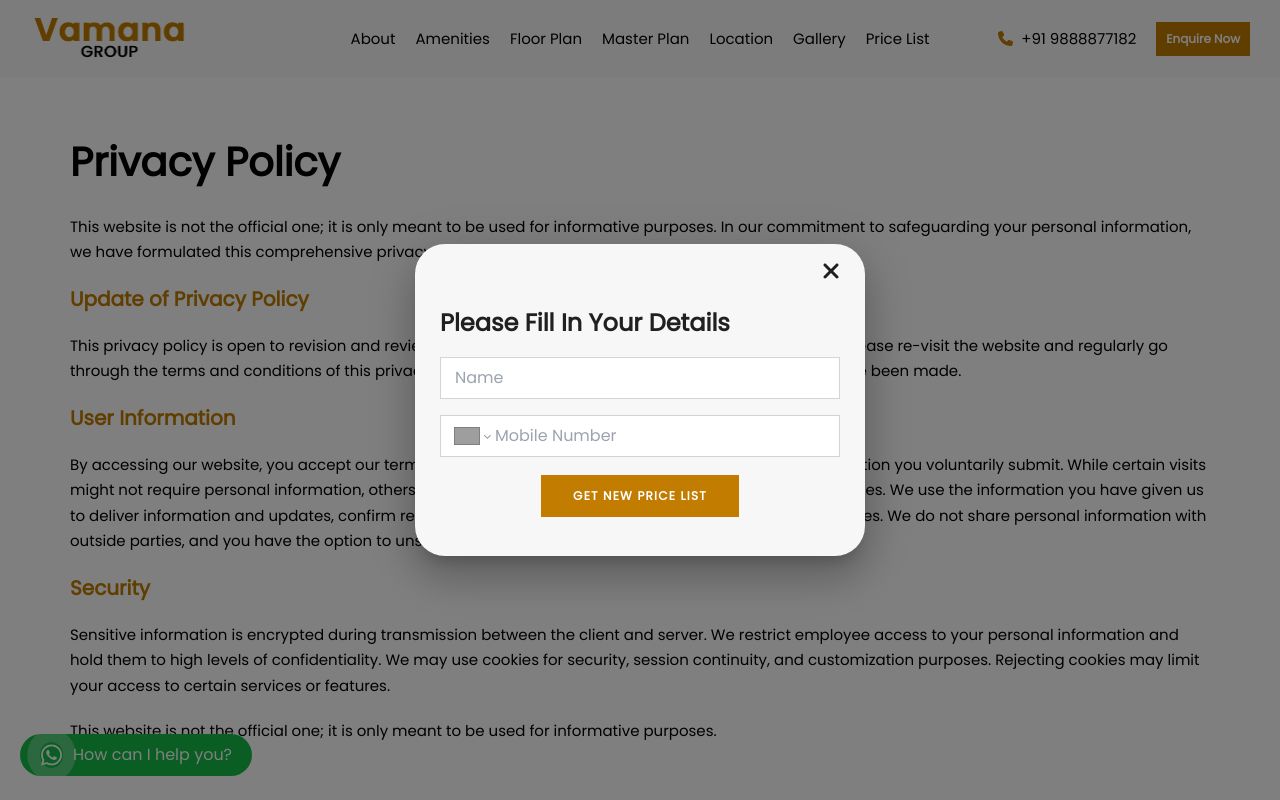
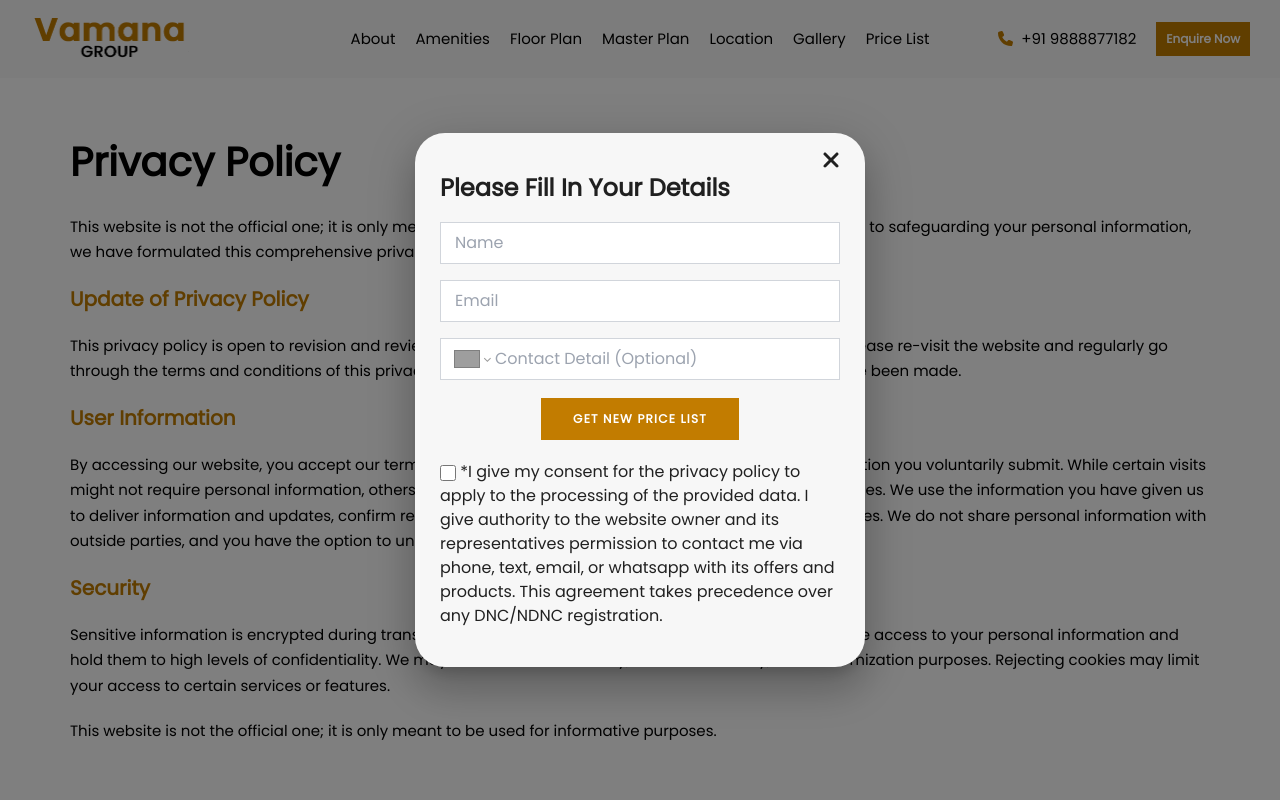
Before and after one commit to soniiosandweb/vamana, a React (Create React App) app: page /vamana/privacy-policy in a window 1280 px wide. Both pictures are taken after a click on the button "Enquire Now". Shown: the top 800 px of the page. Built offline with nearby package versions, Linux system fonts and the light colour scheme; grey boxes are pictures that could not be loaded.

Commit message:
feedback changes

```diff
--- a/src/components/Layouts/EnquireForm/EnquireForm.jsx
+++ b/src/components/Layouts/EnquireForm/EnquireForm.jsx
@@ -8,6 +8,9 @@ import { CircularProgress } from '@mui/material';
 const EnquireForm = ({title, setOpen}) => {
 
     const [name, setName] = useState("");
+    const [email, setEmail] = useState("");
+    const [termsValue, setTermsValue] = useState(false);
+    const [termsCheck, setTermsCheck] = useState(false);
     const [mobileNumber, setMobileNumber] = useState();
     const [phoneError, setPhoneError] = useState("");
     const [formSuccess, setFormSuccess] = useState("");
@@ -17,6 +20,7 @@ const EnquireForm = ({title, setOpen}) => {
     const handleSubmit = (event) => {
         if (event) event.preventDefault();
 
+        if(mobileNumber){
             if (isValidPhoneNumber(mobileNumber) === false || isPossiblePhoneNumber(mobileNumber) === false) {
                 setPhoneError("Please Enter Valid Mobile Number.");
 
@@ -25,6 +29,7 @@ const EnquireForm = ({title, setOpen}) => {
                 }, 5000);
 
                 return false;
+            }
         }
 
         setLoading(true);
@@ -35,6 +40,7 @@ const EnquireForm = ({title, setOpen}) => {
             data: JSON.stringify({
                     name: name,
                     mobileNumber: mobileNumber,
+                    email: email,
                 }),
             headers: { "Content-Type": "application/x-www-form-urlencoded" },
         })
@@ -49,7 +55,7 @@ const EnquireForm = ({title, setOpen}) => {
                     if(setOpen){
                         setOpen(false);
                     }
-                }, 5000);
+                }, 10000);
 
             } else {
                 setLoading(false);
@@ -57,7 +63,7 @@ const EnquireForm = ({title, setOpen}) => {
                 resetForm();
                 setTimeout(() => {
                     setFormError('');
-                }, 5000);
+                }, 10000);
             }
         })
         .catch(function (response) {
@@ -73,14 +79,32 @@ const EnquireForm = ({title, setOpen}) => {
 
     }
 
+    const CheckboxChange = (e) => {
+
+        setTermsValue(!termsValue);
+        setTermsCheck(!termsValue);
+
+    }
+
     const resetForm = () =>{
         setName("")
         setMobileNumber('');
+        setEmail('');
+        setTermsValue(false);
+        setTermsCheck(false);
     }
 
     return(
         <form className="enquire-form py-6"  onSubmit={handleSubmit}>
             <div className="form-section text-left">
+                {formError && (
+                    <p className="text-red-400 py-2.5 text-md">{formError}</p>
+                )}
+
+                {formSuccess && (
+                    <p className="text-green-700 py-2.5 text-md">{formSuccess}</p>
+                )}
+
                 <p className="text-2xl font-extrabold capitalize mb-2.5">{title}</p>
                 <div className="py-2">
                     <input
@@ -95,13 +119,24 @@ const EnquireForm = ({title, setOpen}) => {
                     />
                 </div>
                 <div className="py-2">
+                    <input
+                        type="email"
+                        id="email"
+                        name="email"
+                        placeholder="Email"
+                        className="text-md form-input border border-gray-300 w-full px-3.5 py-2 bg-white"
+                        required
+                        value={email}
+                        onChange={(e) => setEmail(e.target.value)}
+                    />
+                </div>
+                <div className="py-2">
                     <PhoneInput
                         type="tel"
                         id="mobile-number"
                         name="mobile-number"
-                        placeholder="Mobile Number"
+                        placeholder="Contact Detail (Optional)"
                         className="text-md form-input border border-gray-300 w-full px-3.5 py-2 bg-white"
-                        required
                         country="IN"
                         defaultCountry="IN"
                         value={mobileNumber}
@@ -128,13 +163,7 @@ const EnquireForm = ({title, setOpen}) => {
                         />
                     )}
                 </div>
-                {formError && (
-                    <p className="text-red-400 py-2.5 text-md">{formError}</p>
-                )}
-
-                {formSuccess && (
-                    <p className="text-green-700 py-2.5 text-md">{formSuccess}</p>
-                )}
+                <p className='mt-5'><input type='checkbox' required className='align-middle size-4' name="termsCheck" checked={termsCheck} value={termsValue} onChange={(e) => CheckboxChange(e)}/> *I give my consent for the privacy policy to apply to the processing of the provided data. I give authority to the website owner and its representatives permission to contact me via phone, text, email, or whatsapp with its offers and products. This agreement takes precedence over any DNC/NDNC registration.</p>
             </div>
         </form>
     )
--- a/src/components/Layouts/Footer/Footer.jsx
+++ b/src/components/Layouts/Footer/Footer.jsx
@@ -7,10 +7,10 @@ const Footer = () => {
             <div className='max-w-6xl m-auto px-2.5'>
 
                 <div className="flex flex-col items-center text-center gap-1.5 px-2.5 py-2.5">
-                    {/* <div className='h-px w-full bg-gray-300'></div> */}
+                    <p className='text-md'><strong>We are the Authorized Channel Partner of 'Vamana Group Zirakpur'. <br /> This website is not the official website of developer & property, it belongs to authorized channel partner and it is for the information purpose only. <br />All rights for logo & images are reserved to developer.</strong></p>
                     <p className='text-md'>Channel Partner RERA Number : Coming Soon</p>
-                    <p className='text-md'>Project RERA Number : Coming Soon</p>
-                    <p className='text-lg font-semibold mt-5'>Disclaimer:</p>
+                    <p className='text-md text-primary-yellow font-semibold mt-5'>Project RERA Number : Coming Soon</p>
+                    <p className='text-lg font-semibold mt-5 text-primary-yellow'>Disclaimer:</p>
                     <p><b>1.</b> The images shown are for illustration purposes only and may not be an exact representation of the product</p>
                     <p className='mt-1.5'><b>2.</b> Please be advised that this website is not an official site and serves solely as an informational portal managed by a RERA authorized real estate agent. It does not constitute an offer or guarantee of any services. The prices displayed on this website are subject to change without prior notice, and the availability of properties cannot be guaranteed. The images showcased on this website are for representational purposes only and may not accurately reflect the actual properties. We may share your data with Real Estate Regulatory Authority (RERA) registered Developers for further processing as necessary. Additionally, we may send updates and information to the mobile number or email address registered with us.</p>
                     <p>All rights reserved. The content, design, and information on this website are protected by copyright and other intellectual property rights. Any unauthorized use or reproduction of the content may violate applicable laws.</p>
--- a/src/components/Layouts/Header/Header.css
+++ b/src/components/Layouts/Header/Header.css
@@ -19,3 +19,6 @@
         box-shadow: 0 0 0 0 rgba(255, 255, 255, 0);
     }
 }
+.popup-form .enquire-form {
+    padding-top: 0;
+}
--- a/src/components/Layouts/Header/header.jsx
+++ b/src/components/Layouts/Header/header.jsx
@@ -102,7 +102,7 @@ const Header = () => {
         </div>
       </header>
 
-      <NavLink to='https://api.whatsapp.com/send/?phone=9877976021&text=I+would+like+to+know+more+about+Vamana+Arvindam&type=phone_number&app_absent=0' target="_blank" className="fixed z-20 bg-primary-lightGreen text-white text-md font-medium px-5 py-2 flex gap-2.5 rounded-full items-center overflow-hidden" style={{left: "20px", bottom: "24px"}}>
+      <NavLink to='https://api.whatsapp.com/send/?phone=9877976021&text=I+would+like+to+know+more+about+Vamana+Arvindam&type=phone_number&app_absent=0' target="_blank" className="hidden fixed z-20 bg-primary-lightGreen text-white text-md font-medium px-5 py-2 flex gap-2.5 rounded-full items-center overflow-hidden" style={{left: "20px", bottom: "24px"}}>
           <FontAwesomeIcon icon={faWhatsapp} className="text-2xl pulso-animation" />
           How can I help you?
       </NavLink>
@@ -126,7 +126,7 @@ const Header = () => {
         }}
         aria-modal="true"
       >
-        <div className="flex flex-col px-2.5">
+        <div className="flex flex-col px-2.5 popup-form">
           <div className="flex justify-end">
             <FontAwesomeIcon icon={faClose} className="text-2xl cursor-pointer" onClick={handleClose} />
           </div>
```
Lines whose indentation alone changed are shown as unchanged.
